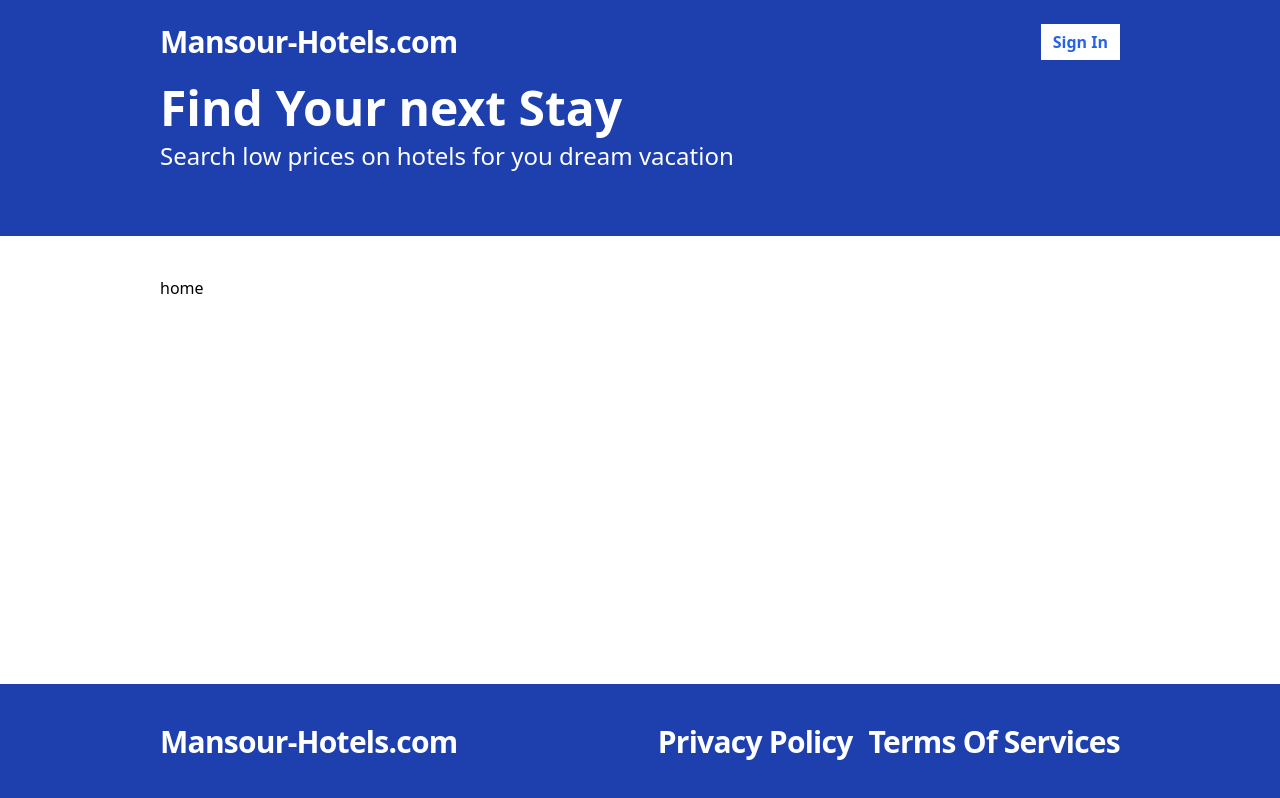
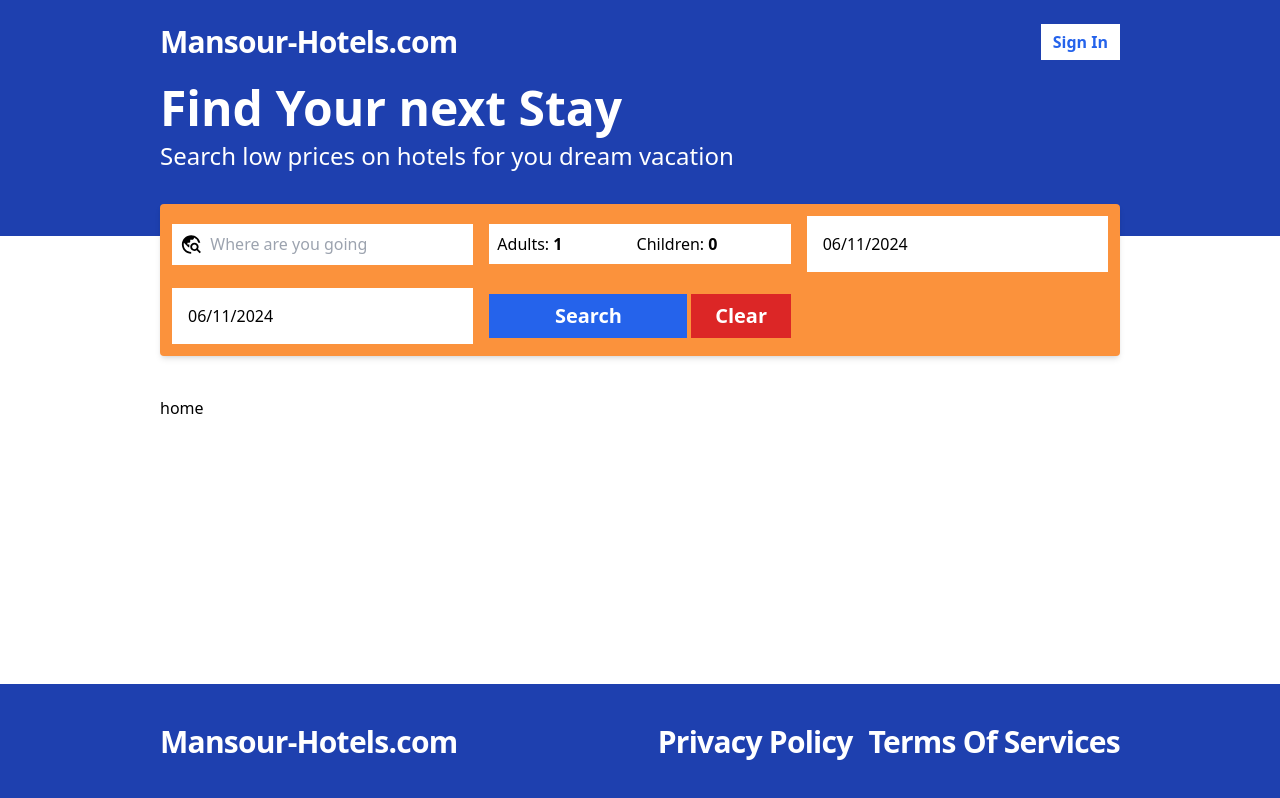
Before and after one commit to aboodmagdy1/Mansoura_Hotels, a React (Vite) app in the folder frontend/: page / in a window 1280 px wide. Built offline with nearby package versions, Linux system fonts and the light colour scheme; no server answers.

Commit message:
fix: fixing show search bar without log in

```diff
--- a/frontend/src/layouts/layout.tsx
+++ b/frontend/src/layouts/layout.tsx
@@ -2,23 +2,19 @@ import Footer from "../components/Footer";
 import Header from "../components/Header";
 import Hero from "../components/Hero";
 import SearchBar from "../components/SearchBar";
-import { useAppContext } from "../contexts/AppContext";
 
 interface Props {
   children: React.ReactNode;
 }
 
 const Layout = ({ children }: Props) => {
-  const { isLoggedIn } = useAppContext();
   return (
     <div className="flex flex-col min-h-screen">
       <Header />
       <Hero />
-      {isLoggedIn && (
-        <div className="container mx-auto">
-          <SearchBar />
-        </div>
-      )}
+      <div className="container mx-auto">
+        <SearchBar />
+      </div>
       <div className="container mx-auto py-10 flex-1 ">{children}</div>
       <Footer />
     </div>
```
